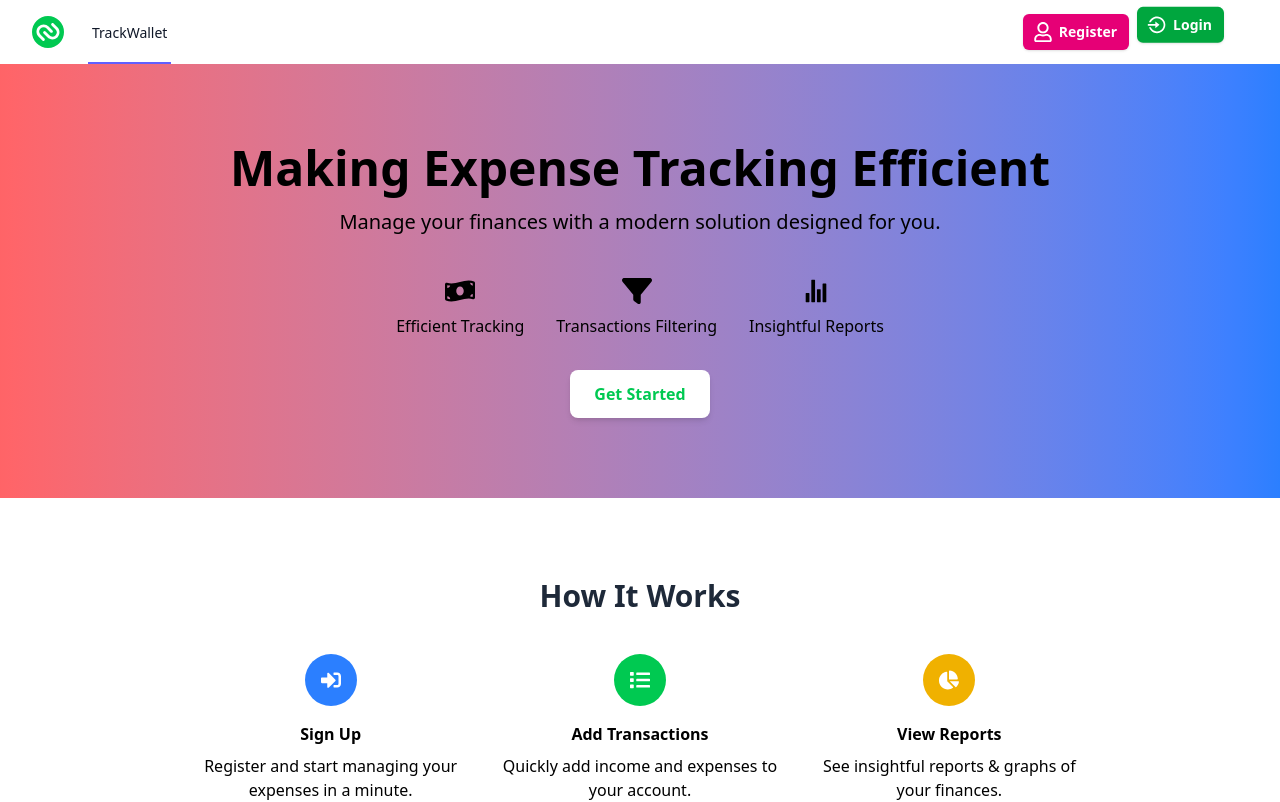
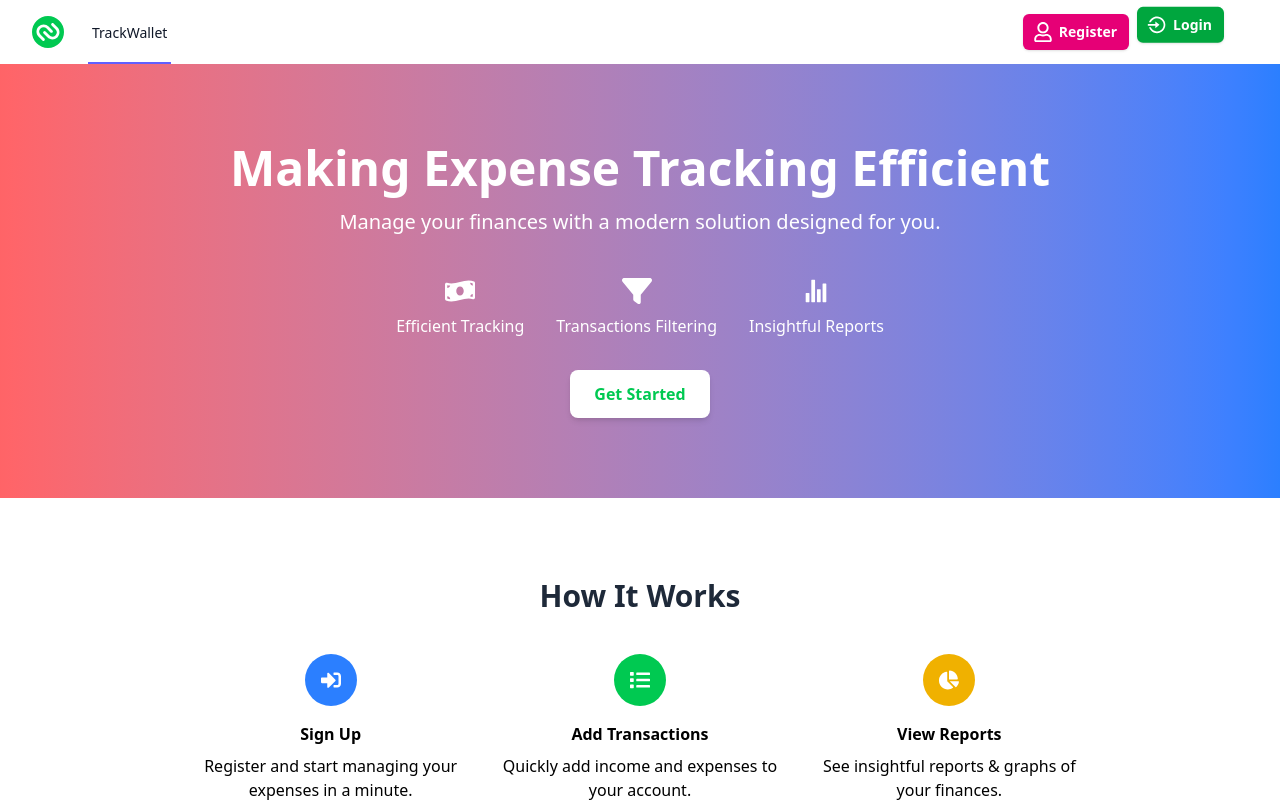
Before and after one commit to singhpriyanhsu9415/TrackWallet, a React (Vite) app in the folder frontend/: page / in a window 1280 px wide. Shown: the top 802 px of the page. Built offline with nearby package versions, Linux system fonts and the light colour scheme.

Commit message:
home text color changed

```diff
--- a/frontend/src/components/Home/HomePage.jsx
+++ b/frontend/src/components/Home/HomePage.jsx
@@ -13,7 +13,7 @@
 const HeroSection = () => {
   return (
     <>
-      <div className="bg-gradient-to-r from-red-400 to-blue-500 text-black py-20 px-4">
+      <div className="bg-gradient-to-r from-red-400 to-blue-500 text-white py-20 px-4">
         <div className="max-w-7xl mx-auto flex flex-col items-center">
           {/* Heading */}
           <h1 className="text-5xl font-bold text-center">
```
